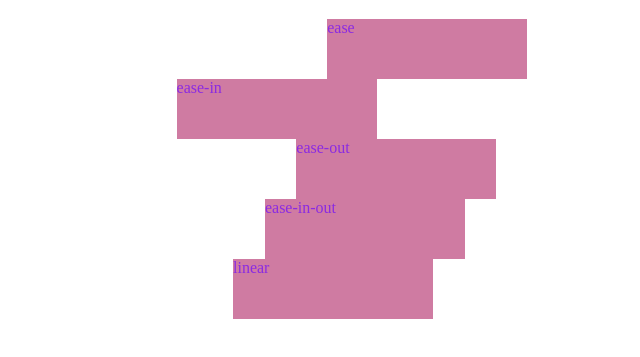
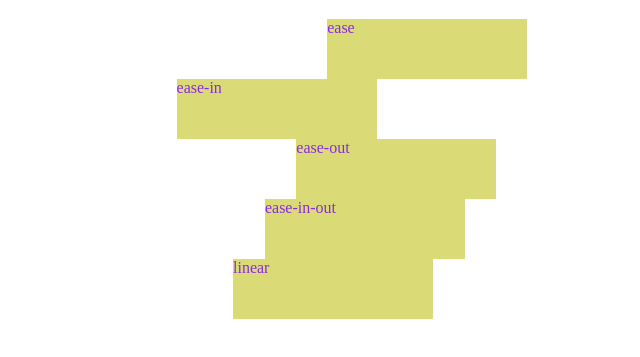
Before and after one commit to jianxun2004/HOMEWORK, a plain HTML site: page exe05/index.html in a window 1280 px wide. Shown: the part 87-444 px from the top of the page, without its empty margins (0-640 px from the left). Drawn offline with Linux system fonts and the light colour scheme.

Commit message:
change color

```diff
--- a/exe05/css/index.css
+++ b/exe05/css/index.css
@@ -7,7 +7,7 @@ div{
     width: 200px;
     height: 60px;
     color: blueviolet;
-    background-color: rgb(207, 123, 162);
+    background-color: rgb(218, 219, 118);
     position: relative;
     animation-name: my-animation;
     animation-duration: 14s;
```
